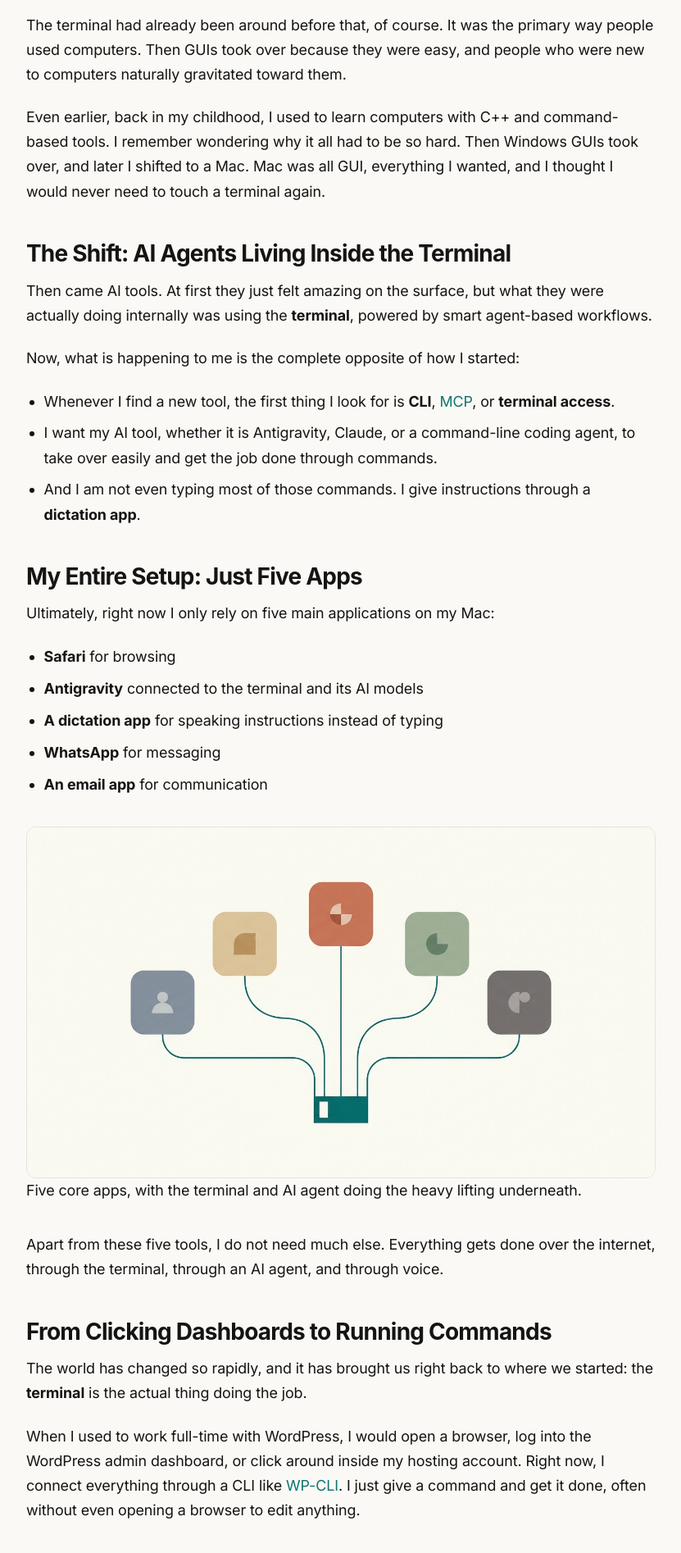
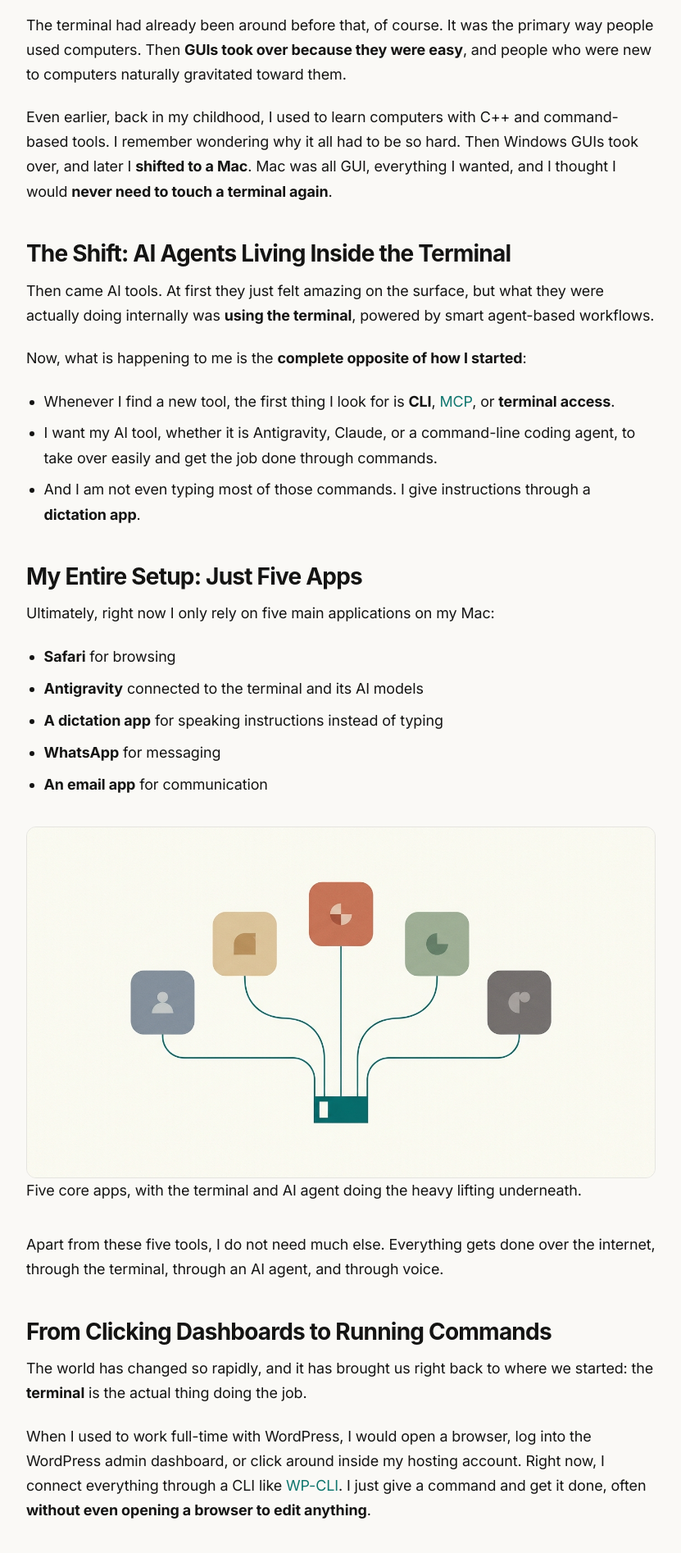
Before and after one commit to securexg/ggblog, a plain HTML site: page posts/back-to-the-terminal.html in a window 1280 px wide. Shown: the part 1080-2974 px from the top of the page at 82% size, without its empty margins (224-1055 px from the left). Drawn offline with Linux system fonts and the light colour scheme; a web font is replaced by a local one.

Commit message:
Polish: bold connecting phrases for scannability

```diff
--- a/posts/back-to-the-terminal.html
+++ b/posts/back-to-the-terminal.html
@@ -59,15 +59,15 @@
 
         <p>We had a Windows computer with a keyboard, CPU, mouse, and everything else. Whenever there was a script to run or a technical task to handle, I used to be terrified. I always thought there should be an <code>.exe</code> file or a <strong>GUI application</strong> to do it instead. For a long time, that was how I worked.</p>
 
-        <p>The terminal had already been around before that, of course. It was the primary way people used computers. Then GUIs took over because they were easy, and people who were new to computers naturally gravitated toward them.</p>
+        <p>The terminal had already been around before that, of course. It was the primary way people used computers. Then <strong>GUIs took over because they were easy</strong>, and people who were new to computers naturally gravitated toward them.</p>
 
-        <p>Even earlier, back in my childhood, I used to learn computers with C++ and command-based tools. I remember wondering why it all had to be so hard. Then Windows GUIs took over, and later I shifted to a Mac. Mac was all GUI, everything I wanted, and I thought I would never need to touch a terminal again.</p>
+        <p>Even earlier, back in my childhood, I used to learn computers with C++ and command-based tools. I remember wondering why it all had to be so hard. Then Windows GUIs took over, and later I <strong>shifted to a Mac</strong>. Mac was all GUI, everything I wanted, and I thought I would <strong>never need to touch a terminal again</strong>.</p>
 
         <h2>The Shift: AI Agents Living Inside the Terminal</h2>
 
-        <p>Then came AI tools. At first they just felt amazing on the surface, but what they were actually doing internally was using the <strong>terminal</strong>, powered by smart agent-based workflows.</p>
+        <p>Then came AI tools. At first they just felt amazing on the surface, but what they were actually doing internally was <strong>using the terminal</strong>, powered by smart agent-based workflows.</p>
 
-        <p>Now, what is happening to me is the complete opposite of how I started:</p>
+        <p>Now, what is happening to me is the <strong>complete opposite of how I started</strong>:</p>
 
         <ul>
           <li>Whenever I find a new tool, the first thing I look for is <strong>CLI</strong>, <a href="https://modelcontextprotocol.io/" target="_blank" rel="noopener noreferrer">MCP</a>, or <strong>terminal access</strong>.</li>
@@ -98,7 +98,7 @@
 
         <p>The world has changed so rapidly, and it has brought us right back to where we started: the <strong>terminal</strong> is the actual thing doing the job.</p>
 
-        <p>When I used to work full-time with WordPress, I would open a browser, log into the WordPress admin dashboard, or click around inside my hosting account. Right now, I connect everything through a CLI like <a href="https://make.wordpress.org/cli/" target="_blank" rel="noopener noreferrer">WP-CLI</a>. I just give a command and get it done, often without even opening a browser to edit anything.</p>
+        <p>When I used to work full-time with WordPress, I would open a browser, log into the WordPress admin dashboard, or click around inside my hosting account. Right now, I connect everything through a CLI like <a href="https://make.wordpress.org/cli/" target="_blank" rel="noopener noreferrer">WP-CLI</a>. I just give a command and get it done, often <strong>without even opening a browser to edit anything</strong>.</p>
 
         <div class="wide-block">
           <div class="table-wrap">
@@ -133,9 +133,9 @@
 
         <h2>Full Circle, Organized</h2>
 
-        <p>In the future, the terminal and these AI agents will only get smarter and stronger. They have brought everything under one roof and made us far less dependent on traditional GUIs.</p>
+        <p>In the future, the terminal and these AI agents will only get smarter and stronger. They have <strong>brought everything under one roof</strong> and made us far less dependent on traditional GUIs.</p>
 
-        <p>There was a time when coders used Notepad and the raw terminal to type and run commands before file managers and visual dashboards took over. Now we are right back at the terminal, only this time in a smarter, more organized way.</p>
+        <p>There was a time when coders used Notepad and the raw terminal to type and run commands before file managers and visual dashboards took over. Now we are <strong>right back at the terminal</strong>, only this time in a smarter, more organized way.</p>
       </div>
 
       <div class="share-bar" aria-label="Share this article">
```
Also changed, not shown: .wrangler/tmp/pages-YfCki0/_routes-0.49487091453042886.json (added), .wrangler/tmp/pages-YfCki0/functions-filepath-routing-config-0.5843068487004975.json (added), .wrangler/tmp/pages-YfCki0/functionsRoutes-0.8787522661245568.mjs (added), .wrangler/tmp/pages-YfCki0/functionsWorker-0.981064178161686.js (added).
